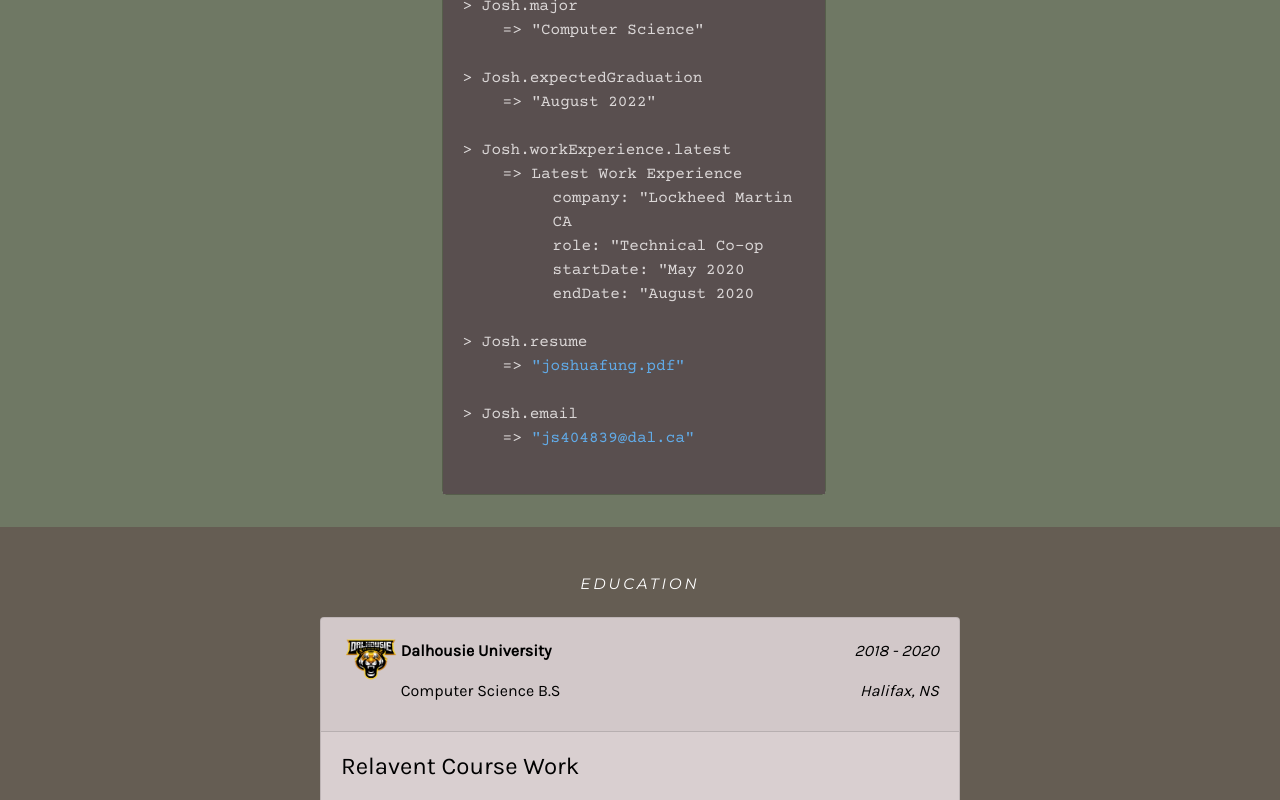
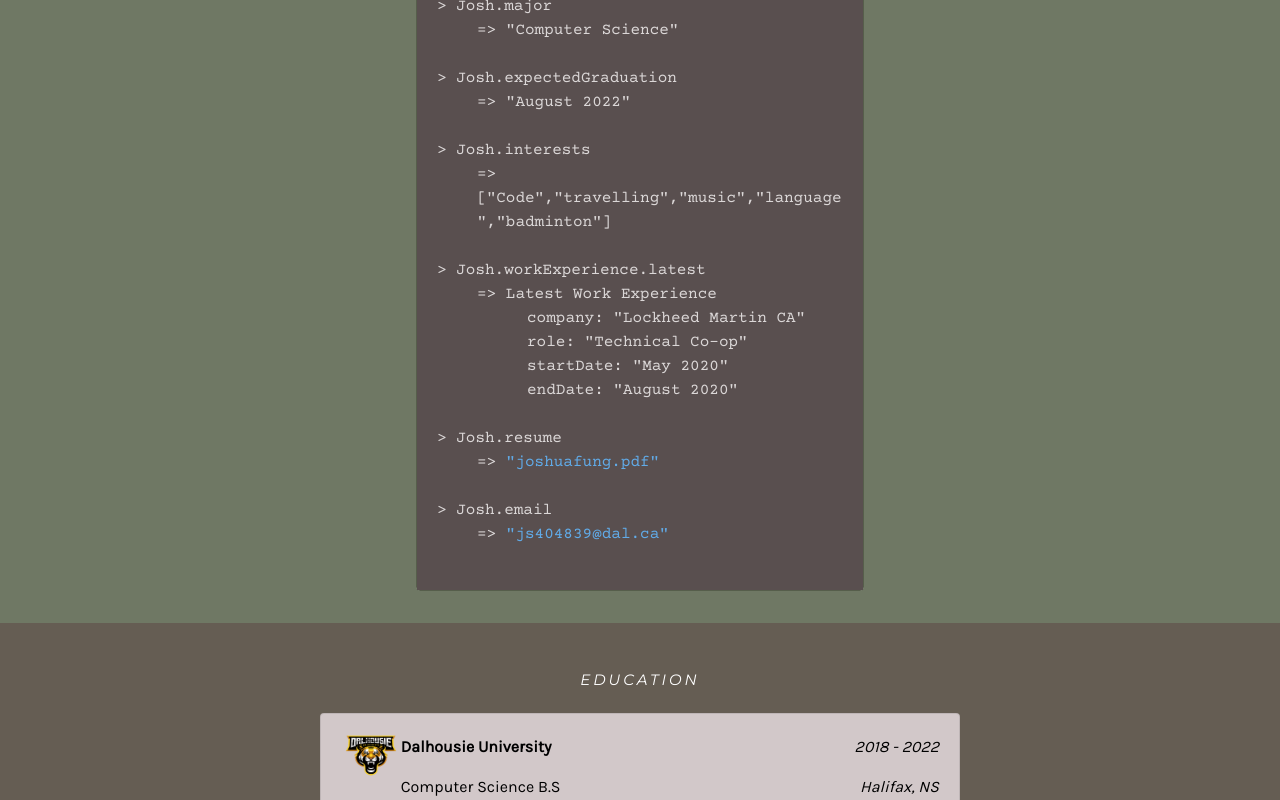
Before and after one commit to Plump-Panda/PersonalReactWebsite, a React (Create React App) app: page / in a window 1280 px wide. Shown: the part 340-1140 px from the top of the page. Built offline with nearby package versions, Linux system fonts and the light colour scheme.

Commit message:
Made it look better

```diff
--- a/src/components/courses.component.js
+++ b/src/components/courses.component.js
@@ -19,7 +19,7 @@ export default class Courses extends Component{
                                 <p>Computer Science B.S</p>
                             </section>
                             <section className="headerSection">
-                                <p style={{textAlign: "right"}}><i>2018 - 2020</i></p>
+                                <p style={{textAlign: "right"}}><i>2018 - 2022</i></p>
                                 <p style={{textAlign: "right"}}><i>Halifax, NS</i></p>
                             </section>
                         </div>
--- a/src/components/experience.component.js
+++ b/src/components/experience.component.js
@@ -3,7 +3,7 @@ import { Card } from 'react-bootstrap';
 import {CardDeck} from 'react-bootstrap';
 import {Image} from 'react-bootstrap';
 import shipImage from '../images/lm.png';
-import reactImage from '../images/react.png';
+import startupImage from '../images/startup.jpg';
 import mywebsiteImage from '../images/mywebsite.jpg';
 import githubImage from '../images/github.png';
 import courseViewerImage from '../images/courseViewer.jpg';
@@ -39,7 +39,7 @@ export default class Experience extends Component{
                     </Card>
                     <Card className="experienceCard">
                         <Card.Header style={{fontSize: '1.5em'}}>Web Developer</Card.Header>
-                        <Card.Img variant="top" as={Image} src={reactImage} fluid={true} alt="Card image" />
+                        <Card.Img variant="top" as={Image} src={startupImage} fluid={true} alt="Card image" />
                         <Card.Body>
                         <Card.Title>Okeanos</Card.Title>
                         <Card.Text style={{textAlign:"center"}}>
--- a/src/components/intro.component.js
+++ b/src/components/intro.component.js
@@ -7,7 +7,7 @@ export default class Intro extends Component{
         return(
             <div id="introSection" className="sectionPositioning">
                 <h2 id="coursesHeader">Hello world!</h2>
-                <Card id="introCardPositioning" style={{width: '30%'}}>
+                <Card id="introCardPositioning">
                     <Card.Header style={{backgroundColor: 'grey'}}></Card.Header>
                     <Card.Body style={{backgroundColor: '#594f4f'}}>
                         <Card.Text style={{color: '#dbd7d7'}}>
@@ -21,12 +21,15 @@ export default class Intro extends Component{
                                 <li>> Josh.expectedGraduation</li>
                                     <ul>=> "August 2022"</ul>
                                     <br/>
+                                <li>> Josh.interests</li>
+                                    <ul>=> ["Code","travelling","music","language","badminton"]</ul>
+                                    <br/>
                                 <li>> Josh.workExperience.latest</li>
                                     <ul>=> Latest Work Experience</ul>
-                                    <ul style={{marginLeft: '50px'}}>company: "Lockheed Martin CA</ul>
-                                    <ul style={{marginLeft: '50px'}}>role: "Technical Co-op</ul>
-                                    <ul style={{marginLeft: '50px'}}>startDate: "May 2020</ul>
-                                    <ul style={{marginLeft: '50px'}}>endDate: "August 2020</ul>
+                                    <ul style={{marginLeft: '50px'}}>company: "Lockheed Martin CA"</ul>
+                                    <ul style={{marginLeft: '50px'}}>role: "Technical Co-op"</ul>
+                                    <ul style={{marginLeft: '50px'}}>startDate: "May 2020"</ul>
+                                    <ul style={{marginLeft: '50px'}}>endDate: "August 2020"</ul>
                                     <br/>
                                 <li>> Josh.resume</li>
                                     <ul>=> <a href={resume} className="hrefRecolour">"joshuafung.pdf"</a></ul>
--- a/src/index.css
+++ b/src/index.css
@@ -44,8 +44,8 @@ code {
 }
 
 #introCardPositioning{
-  width: 50%;
-  margin-left: 34.5%;
+  width: 35%;
+  margin-left: 32.5%;
   border-color: #565e4b;
 }
 
```
Also changed, not shown: src/images/startup.jpg (added).
